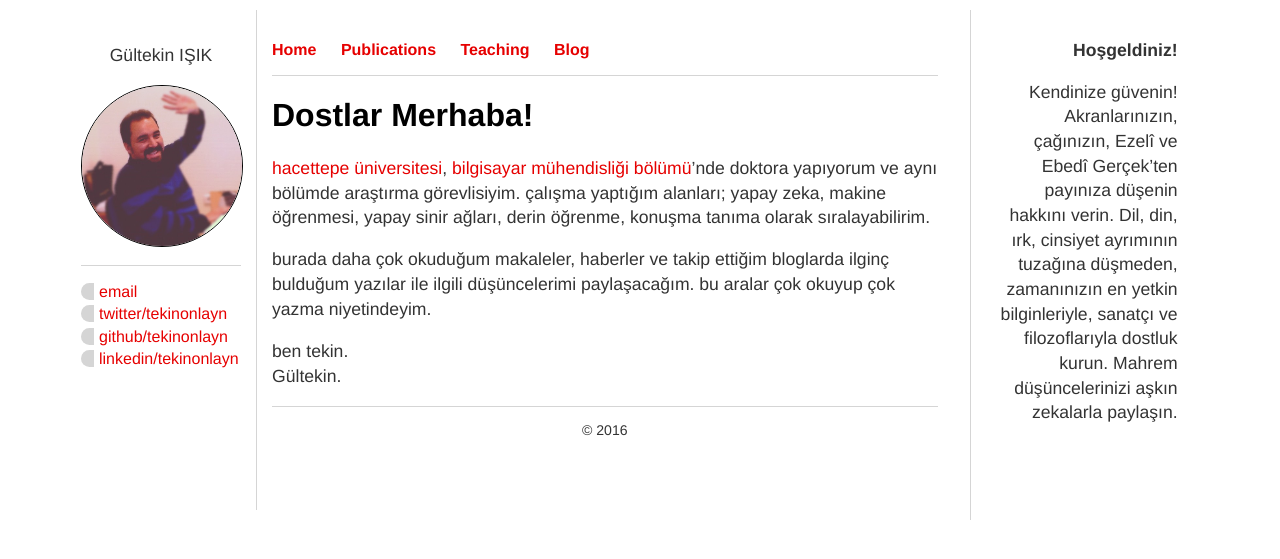
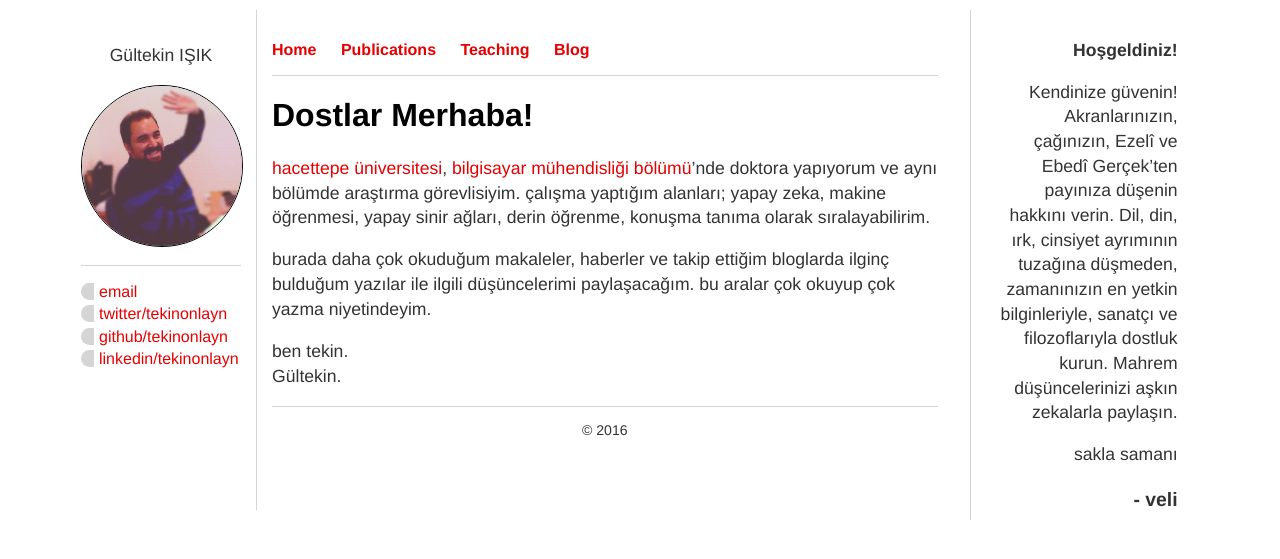
Before and after one commit to tekinonlayn/gi.github.io, a Jekyll site: the page built from index.html, in a window 1280 px wide. Shown: the top 559 px of the page. Built offline with Jekyll 4.4.1, drawn with Linux system fonts in a browser that asks for light colours.

Commit message:
Update varsay.html

```diff
--- a/_layouts/varsay.html
+++ b/_layouts/varsay.html
@@ -50,7 +50,9 @@
 			Dil, din, ırk, cinsiyet ayrımının tuzağına düşmeden,
 			zamanınızın en yetkin bilginleriyle, sanatçı ve filozoflarıyla
 			dostluk kurun. Mahrem düşüncelerinizi aşkın zekalarla paylaşın.</p>
+			<p id="pid"></p>
 		</div>
+	     <script type="text/javascript" src="/js/quotes.js"></script>
 	     <script type="text/javascript" src="https://cdn.rawgit.com/google/code-prettify/master/loader/run_prettify.js"></script>
 	     <script type="text/javascript" src="http://cdn.mathjax.org/mathjax/latest/MathJax.js?config=TeX-AMS-MML_HTMLorMML"></script>
 	     <script>
```
